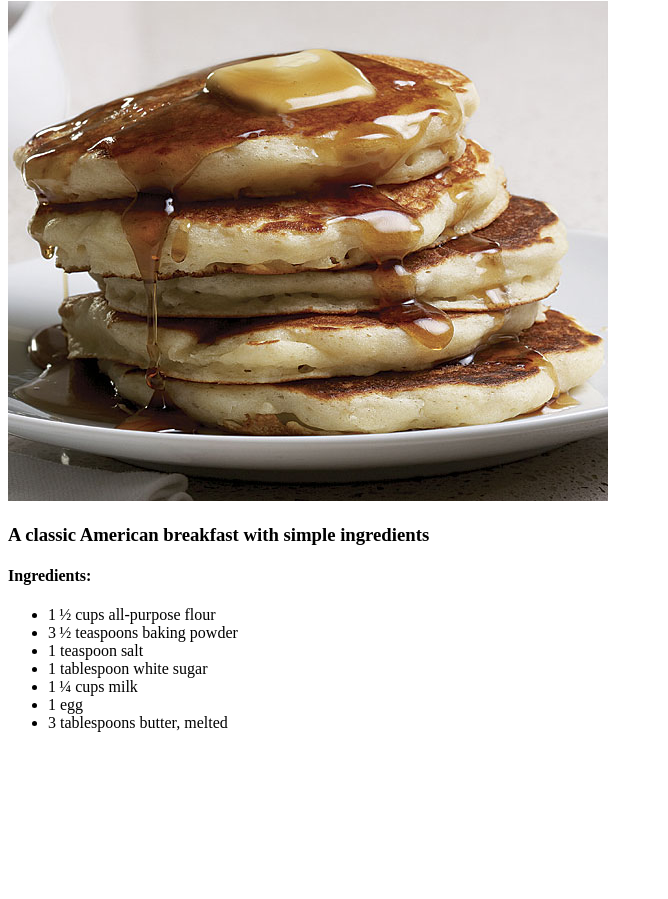
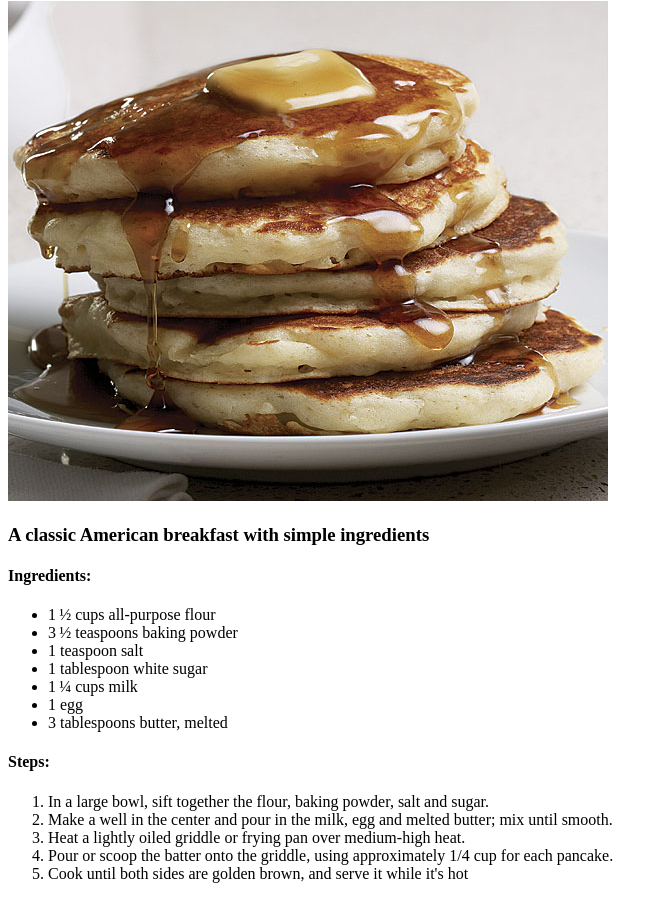
Before and after one commit to Maniacfest/odin-recipes, a plain HTML site: page recipes/pancakes.html in a window 1280 px wide. Shown: the part 79-978 px from the top of the page, without its empty margins (0-668 px from the left). Before the commit the page ends 827 px from the top, so only its background shows below. Drawn offline with Linux system fonts and the light colour scheme.

Commit message:
add pancakes.html

```diff
--- a/recipes/pancakes.html
+++ b/recipes/pancakes.html
@@ -20,5 +20,13 @@
                 <li>1 egg</li>
                 <li>3 tablespoons butter, melted </li>
             </ul>
+        <h4>Steps:</h4>
+            <ol>
+                <li>In a large bowl, sift together the flour, baking powder, salt and sugar.</li>
+                <li>Make a well in the center and pour in the milk, egg and melted butter; mix until smooth.</li>
+                <li>Heat a lightly oiled griddle or frying pan over medium-high heat.</li>
+                <li>Pour or scoop the batter onto the griddle, using approximately 1/4 cup for each pancake.</li>
+                <li>Cook until both sides are golden brown, and serve it while it's hot</li>
+            </ol>
     </body>
 </html>
```
